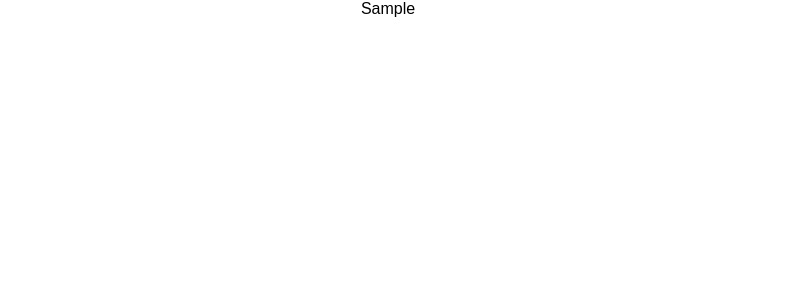
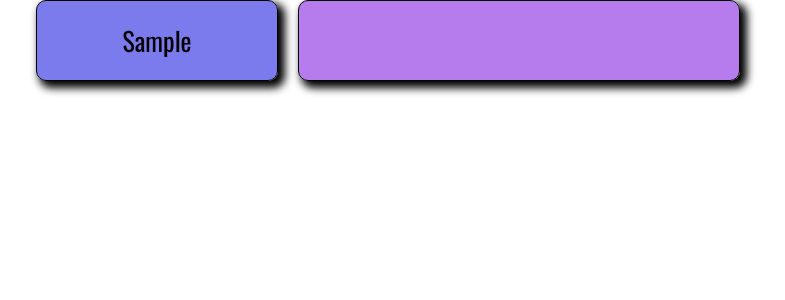
Before and after one commit to YuriyMamoshin/memo-shine, a React (Create React App) app: page / in a window 1280 px wide. Both pictures are taken after typing "Sample" into the empty fields and a click on the button "Send data". Shown: the top 300 px of the page, without its empty margins (252-1037 px from the left). Built offline with nearby package versions, Linux system fonts and the light colour scheme.

Commit message:
Added some basic CSS

```diff
--- a/package.json
+++ b/package.json
@@ -6,6 +6,7 @@
     "@testing-library/jest-dom": "^5.16.5",
     "@testing-library/react": "^13.4.0",
     "@testing-library/user-event": "^13.5.0",
+    "nanoid": "^4.0.1",
     "react": "^18.2.0",
     "react-dom": "^18.2.0",
     "react-scripts": "5.0.1",
--- a/public/index.html
+++ b/public/index.html
@@ -5,6 +5,10 @@
     <meta name="viewport" content="width=device-width, initial-scale=1" />
     <meta name="theme-color" content="#000000" />
 
+    <link rel="preconnect" href="https://fonts.googleapis.com">
+    <link rel="preconnect" href="https://fonts.gstatic.com" crossorigin>
+    <link href="https://fonts.googleapis.com/css2?family=Oswald&display=swap" rel="stylesheet">
+
   </head>
   <body>
 
--- a/src/Memo.js
+++ b/src/Memo.js
@@ -1,8 +1,8 @@
 export default function Memo(props) {
     return (
         <div className="memo-container">
-            <div>{props.answer}</div>
-            <div>{props.definition}</div>
+            <div className="memo-answer">{props.answer}</div>
+            <div className="memo-definition">{props.definition}</div>
         </div>
     )
 }
--- a/src/Start.js
+++ b/src/Start.js
@@ -1,6 +1,8 @@
 import { useState } from "react";
 import Form from "./Form";
 import Memo from "./Memo";
+import { nanoid } from "nanoid";
+
 export default function Start() {
 
     const [data, setData] = useState([]);
@@ -18,6 +20,7 @@
         setData(oldData => {
             const dataArray = oldData[0].split(/\r?\n/);
             return dataArray.map(piece => ({
+                id: nanoid(),
                 answer: piece.split(" - ")[0],
                 definition: piece.split(" - ")[1],
             }))
@@ -28,6 +31,7 @@
 
     const memos = data.map(memo => {
         return  <Memo
+        key={memo.id}
             answer={memo.answer}
             definition={memo.definition}
         />
--- a/src/index.css
+++ b/src/index.css
@@ -1,6 +1,6 @@
 body {
   margin: 0;
-  font-family: sans-serif;
+  font-family: "Oswald", sans-serif;
 }
 
 .form-container {
@@ -11,8 +11,33 @@
 }
 
 .memo-container {
-  display: flex;
-  flex-direction: column;
+  display: grid;
+  grid-template-columns: auto auto;
   justify-content: center;
-  align-items: center;
+  gap: 20px;
 }
+
+.memo-container>div {
+  border: solid 1px black;
+  padding: 20px;
+  font-size: 26px;
+text-align: center;
+margin-bottom: 20px;
+border-radius: 10px;
+box-shadow: 5px 5px 8px 2px black;
+cursor: pointer;
+}
+
+.memo-container>div:hover {
+  box-shadow: none;
+}
+
+.memo-answer {
+  width: 200px;
+  background-color: rgba(97, 97, 234, 0.83);
+}
+
+.memo-definition {
+  width: 400px;
+  background-color: rgba(146, 58, 228, 0.664);
+}
```
Also changed, not shown: 1 other file (tests, documents, lock files or other folders).
